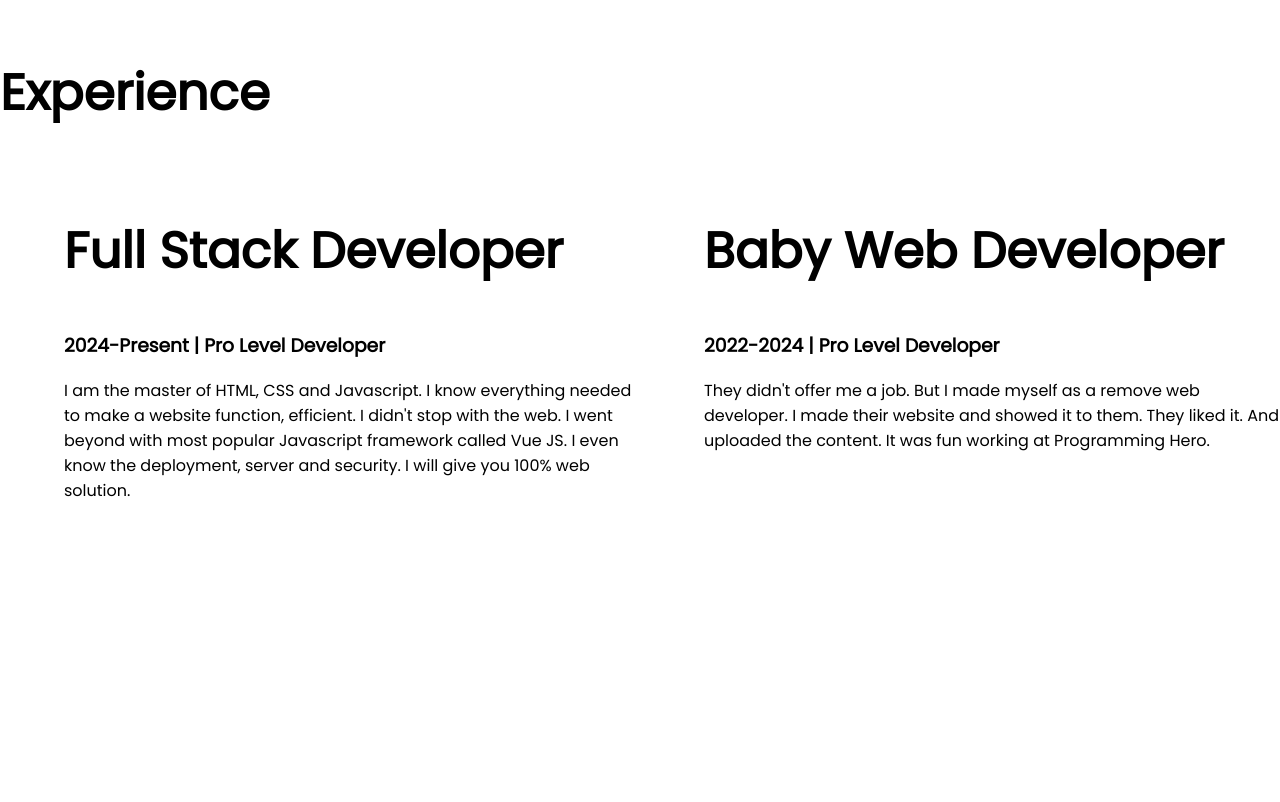
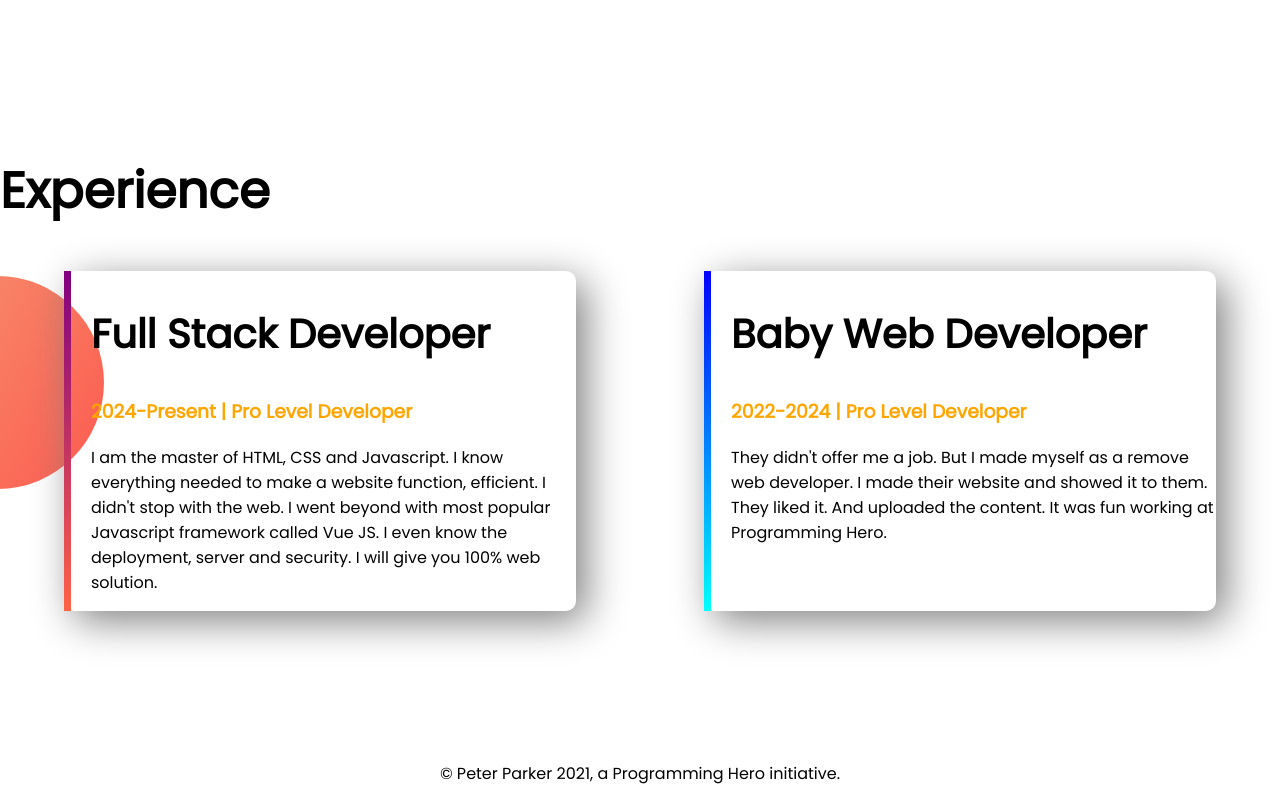
Before and after one commit to AtiaSilvia/developer-protfolio, a plain HTML site: page index.html in a window 1280 px wide. Shown: the part 1239-2041 px from the top of the page. Before the commit the page ends 1908 px from the top, so only its background shows below. Drawn offline with Linux system fonts and the light colour scheme.

Commit message:
footer and exprience added

```diff
--- a/index.html
+++ b/index.html
@@ -48,11 +48,11 @@
         <h1>Experience</h1>
 
         <div class="flexible-container">
-            <div class="half-width">
-                <h1>
+            <div id="full-stack-exprence" class="experience-item">
+                <h2>
                     Full Stack Developer
-                </h1>
-                <h3>2024-Present | Pro Level Developer</h3>
+                </h2>
+                <h3 class="orange-color">2024-Present | Pro Level Developer</h3>
                 <p>
                     I am the master of HTML, CSS and Javascript. I know everything needed to make a website function,
                     efficient.
@@ -63,11 +63,12 @@
                 </p>
 
             </div>
-            <div class="half-width">
-                <h1>Baby Web Developer</h1>
-                <h3>2022-2024 | Pro Level Developer</h3>
+            <div id="web-developer-exprence" class="experience-item">
+                <h2>Baby Web Developer</h2>
+                <h3 class="orange-color">2022-2024 | Pro Level Developer</h3>
                 <p>
-                    They didn't offer me a job. But I made myself as a remove web developer. I made their website and
+                    They didn't offer me a job. But I made myself as a remove web developer. I made their website
+                    and
                     showed
                     it
                     to them. They liked it. And uploaded the content. It was fun working at Programming Hero.
@@ -79,6 +80,12 @@
 
     </section>
 
+    <footer>
+        <p>© Peter Parker 2021, a Programming Hero initiative.</p>
+    </footer>
+
 </body>
 
+
+
 </html>
--- a/style.css
+++ b/style.css
@@ -4,6 +4,9 @@ body{
 }
 h1{
     font-size: 50px;
+}
+h2{
+    font-size: 40px;
 }
 .orange-color
 {
@@ -18,6 +21,8 @@ h1{
 {
     width: 50%;
     padding-left: 5%;
+
+
 }
 .half-width img
 {
@@ -43,3 +48,37 @@ h1{
     background-repeat: no-repeat;
     background-position: right;
 }
+.experience-item
+{
+
+    width: 40%;
+    margin-left: 5%;
+    margin-right: 5%;
+    padding-left: 20px;
+    border-radius: 10px;
+    box-shadow: 10px 10px 40px grey;
+
+
+}
+.experience-area
+{
+    background-image: url(images/exp-bg.png);
+    background-repeat: no-repeat;
+    background-position: left;
+}
+#web-developer-exprence
+{
+    border-left: 7px solid;
+    border-image: linear-gradient(blue,cyan);
+    border-image-slice: 1;
+
+}
+#full-stack-exprence
+{
+    border-left: 7px solid;
+    border-image: linear-gradient(purple,tomato);
+    border-image-slice: 1;
+}
+footer p{
+    text-align: center;
+}
```
